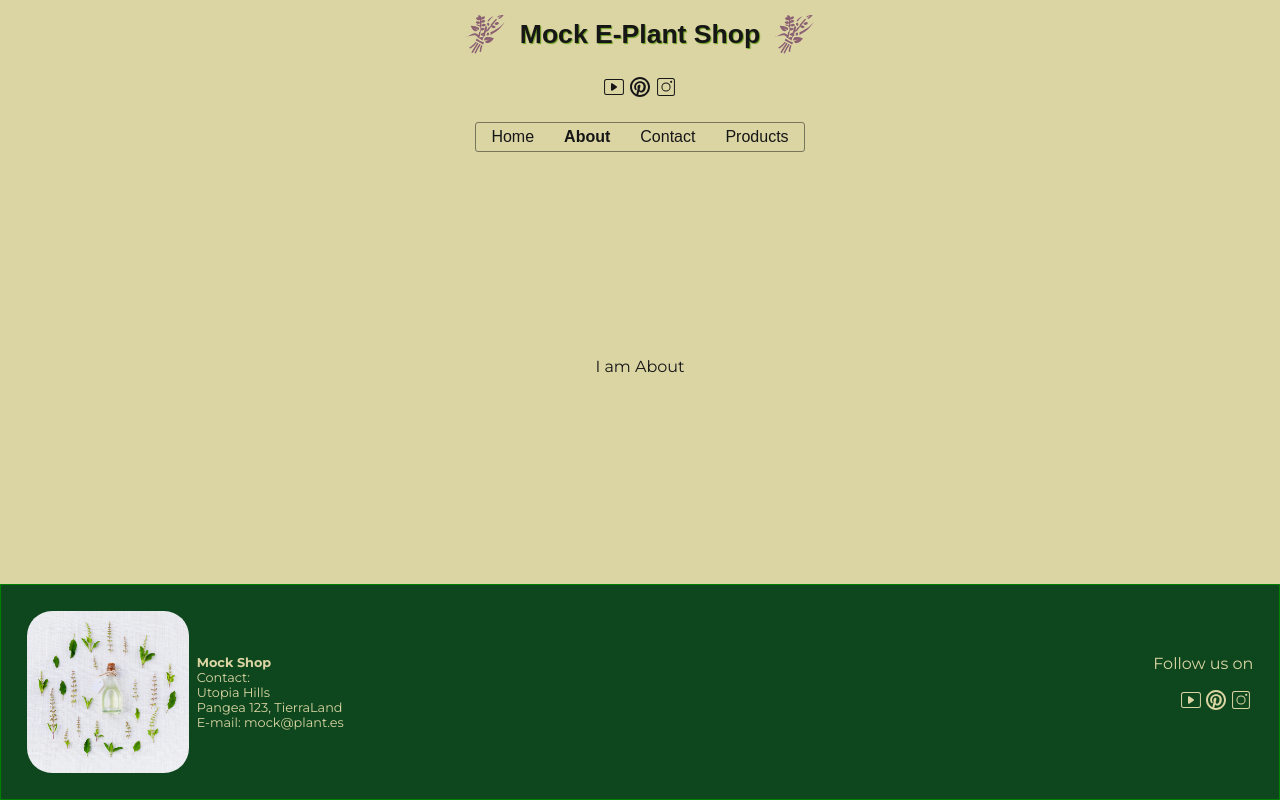
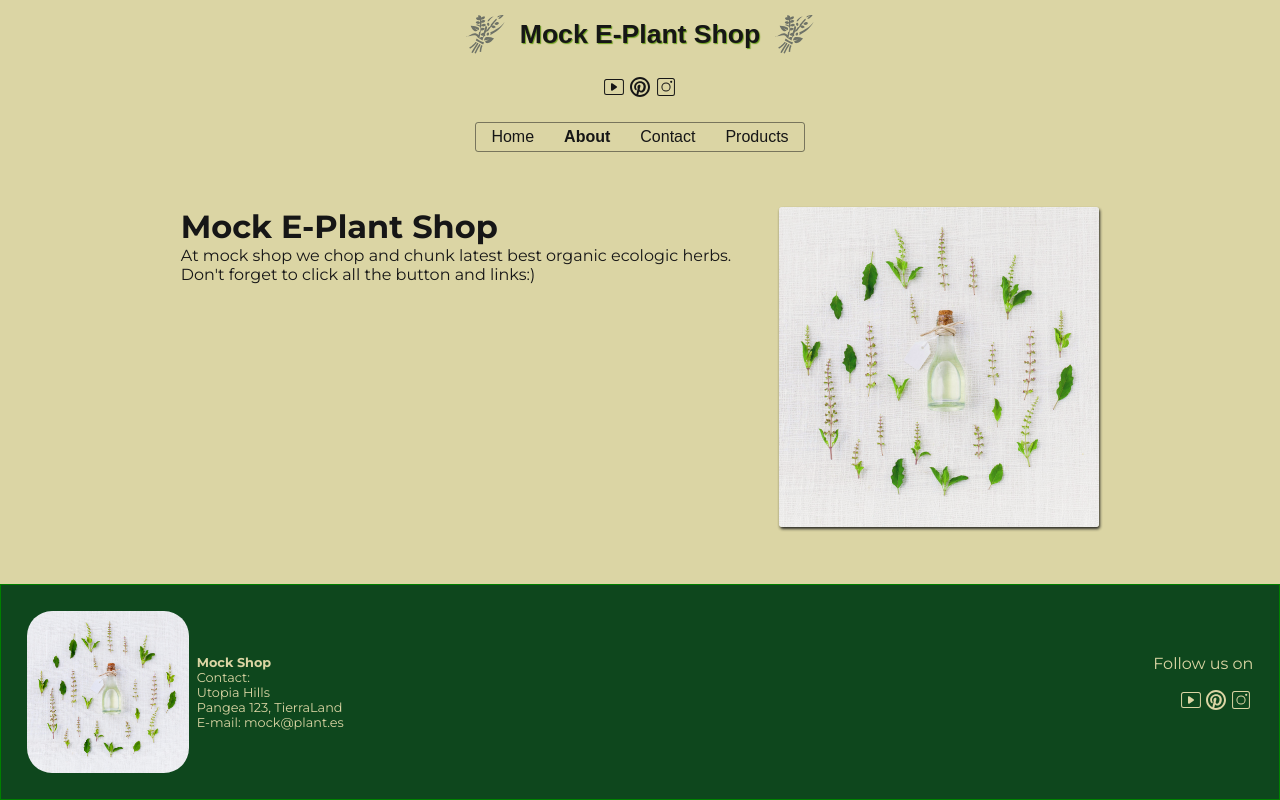
Before and after one commit to zenidreney/react-router, a React (Vite) app: page /about in a window 1280 px wide. Built offline with nearby package versions, Linux system fonts and the light colour scheme; a web font is replaced by a local one.

Commit message:
More style polish

```diff
--- a/src/App.css
+++ b/src/App.css
@@ -1,3 +1,29 @@
+/* ALPHABETIC LIST OF APP PAGE COMPONENTS */
+
+/* ABOUT STYLES */
+div.about-container {
+    display: flex;
+    justify-content: space-evenly;
+    gap: 3em;
+}
+
+div.about-container>div {
+    display: inline;
+}
+
+img.about-logo {
+    width: 50%;
+    max-width: 320px;
+    height: 50%;
+    align-self: center;
+    border-radius: 3px;
+    box-shadow: 1px 2px 3px #161616;
+    opacity: 0.9;
+    animation: pulseColor 5s infinite ease-in-out;
+}
+
+
+
 /* CART AND CHECKOUT STYLES */
 div.cart-container {
     background-color: rgba(255, 255, 255, 0.25);
@@ -12,8 +38,11 @@ div.cart-container {
     box-shadow: 1px 1px 1px rgba(22, 22, 22, 0.2);
 }
 
+div.cart-buttons-container {
+    margin-top: 0.3em;
+}
+
 /* CART STYLES */
-
 img.cart-img {
     border-radius: 4px;
     width: 27%;
@@ -24,6 +53,11 @@ div.sub-total-container {
 }
 
 /* CHECKOUT STYLES */
+
+div.checkout-nav {
+    margin-top: 1em;
+    text-align: center;
+}
 
 div.parent-checkout-container {
     display: flex;
@@ -100,6 +134,7 @@ div.contact-info a {
 }
 
 
+
 /* HOME STYLES */
 
 
@@ -127,7 +162,9 @@ section.home>p:nth-child(even) {
 section.home>img {
     width: 80%;
     border-radius: 5px;
+    animation: glowColor 5s infinite ease-in-out;
 }
+
 
 section.home h3,
 h4 {
@@ -234,10 +271,17 @@ div.summary-container>a {
 @media (min-width: 600px) {
 
 
+
     /* HOME COMPONENT */
     section.home>img {
         width: 40%;
     }
+
+    /* CHECKOUT COMPONENT */
+
+    div.checkout-nav {
+    text-align: left;
+}
 
     /* PRODUCTS COMPONENT */
     img.generic-img {
@@ -286,16 +330,71 @@ div.summary-container>a {
 
 /* ANIMATIONS */
 
+.change-color {
+    animation: changeColor 2s ease-in-out infinite;
+}
+
 @keyframes changeColor {
     0% {
         color: #161616;
     }
 
-    50% {
+    25% {
         color: #916477;
     }
 
-    100% {
+    75% {
         color: #029b35;
     }
+
+    100% {
+        color: #161616;
+    }
 }
+
+.pulse-color {
+    animation: pulseColor 5s infinite ease-in-out;
+
+}
+
+@keyframes pulseColor {
+    0% {
+        filter: hue-rotate(0deg)
+    }
+
+    50% {
+        filter: hue-rotate(100deg)
+    }
+
+    100% {
+        filter: hue-rotate(0deg)
+    }
+
+}
+
+.glow-color {
+    animation: glowColor 5s infinite ease-in-out;
+}
+
+@keyframes glowColor {
+    0% {
+        filter: drop-shadow(0 0 5px #029b35)
+    }
+
+    20% {
+        filter: drop-shadow(3px 3px 15px #029b35)
+    }
+
+    60% {
+        filter: drop-shadow(5px 5px 25px #029b35)
+    }
+
+    50% {
+        filter: drop-shadow(3px 3px 15px #029b35)
+    }
+
+    100% {
+        filter: drop-shadow(0 0 5px #029b35)
+    }
+
+}
--- a/src/index.css
+++ b/src/index.css
@@ -37,12 +37,14 @@ a.badge-link {
 
 
 button {
-    border: none;
+    border: 1px solid rgba(22, 22, 22, 0.3);
     border-radius: 3px;
+    font-weight: 600;
     cursor: pointer;
     background-color: #DBD5A4;
     color: #161616;
     margin-inline: 0.1em;
+    padding: 0.35em 1em;
 }
 
 
--- a/src/pages/About.tsx
+++ b/src/pages/About.tsx
@@ -1,5 +1,18 @@
 export default function About() {
   return (
-    <p>I am About</p>
+    <div className="about-container">
+
+      <div>
+          <h1>Mock E-Plant Shop</h1>
+        <div className="about-para">
+          <p>At mock shop we chop and chunk latest best organic ecologic herbs.</p>
+          <p>Don't forget to click all the button and links:)</p>
+        </div>
+      </div>
+      <img src="/images/mix-of-herbs.jpg" className="about-logo"/>
+
+    </div>
+
+
   )
 }
--- a/src/pages/Cart.tsx
+++ b/src/pages/Cart.tsx
@@ -28,8 +28,10 @@ export default function Cart() {
                     }
                     <p>sub-total: <span className="bold-text">{herb.price} €</span></p>
 
-                    <button onClick={() => addToCart(herb)}>Add</button>
-                    <button onClick={() => removeFromCart(herb)}>Remove</button>
+                    <div className="cart-buttons-container">
+                        <button onClick={() => addToCart(herb)}>Add</button>
+                        <button onClick={() => removeFromCart(herb)}>Remove</button>
+                    </div>
                 </div>
 
             </div>
--- a/src/pages/Checkout.tsx
+++ b/src/pages/Checkout.tsx
@@ -1,6 +1,5 @@
 import { Link, useNavigate } from "react-router"
 import { useCart } from "../hooks/useCart"
-import "./Checkout.css"
 
 export default function Checkout() {
 
@@ -62,8 +61,10 @@ export default function Checkout() {
                     }
                     <div>sub-total: <span className="bold-text">{herb.price} €</span></div>
 
-                    <button onClick={() => addToCart(herb)}>Add</button>
-                    <button onClick={() => removeFromCart(herb)}>Remove</button>
+                    <div className="cart-buttons-container">
+                        <button onClick={() => addToCart(herb)}>Add</button>
+                        <button onClick={() => removeFromCart(herb)}>Remove</button>
+                    </div>
                 </div>
 
             </div>
@@ -72,8 +73,10 @@ export default function Checkout() {
 
     return (
         <div>
-            <Link to="/" className="to-btn">Back to Home</Link>
-            <Link to="/products" className="to-btn">Back to Products</Link>
+            <div className="checkout-nav">
+                <Link to="/" className="to-btn">Back to Home</Link>
+                <Link to="/products" className="to-btn">Back to Products</Link>
+            </div>
             <div className="parent-checkout-container">
                 <div className="checkout-container">
                     {cartItems.length != 0 ?
--- a/src/pages/Contact.tsx
+++ b/src/pages/Contact.tsx
@@ -14,7 +14,7 @@ export default function Contact() {
         loading="lazy"
         referrerPolicy="no-referrer-when-downgrade"></iframe>
         <div className="contact-info">
-          <img src="/images/mix-of-herbs.jpg" className="logo-icon" />
+          <img src="/images/mix-of-herbs.jpg" className="logo-icon pulse-color glow-color" />
                 <div>
                     <h4>Mock Shop </h4>
                     <p>Contact:</p>
--- a/src/pages/Products.tsx
+++ b/src/pages/Products.tsx
@@ -18,7 +18,8 @@ export default function Products() {
                     <p className="back-to-p">Click for more info</p>
                     </div>
                 </Link>
-                <button onClick={() => addToCart(herb)}>Add to Cart</button>
+                <button onClick={() => addToCart(herb)}
+                    className="change-color">Add to Cart</button>
             </div>
         )
     })
```
Also changed, not shown: src/pages/Checkout.css (deleted).
